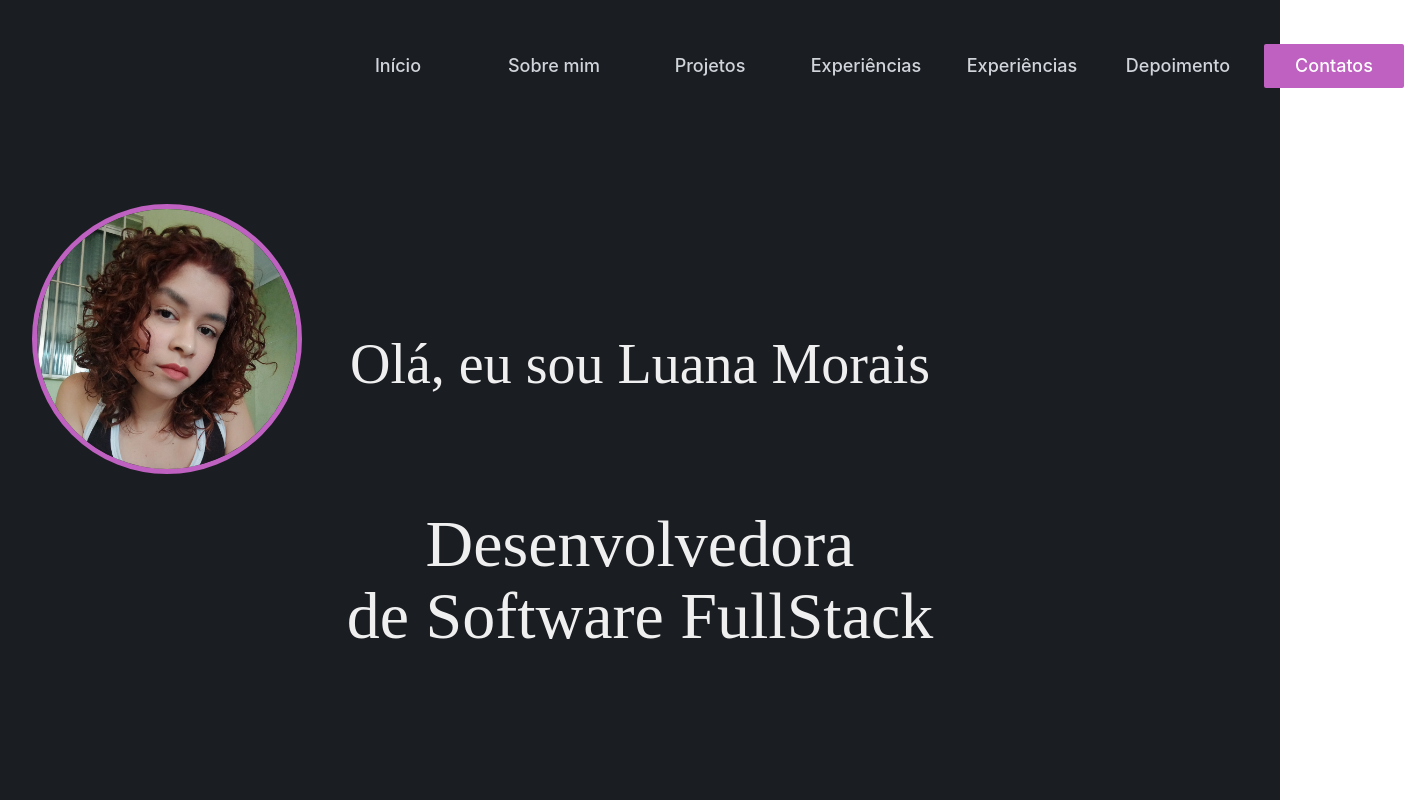
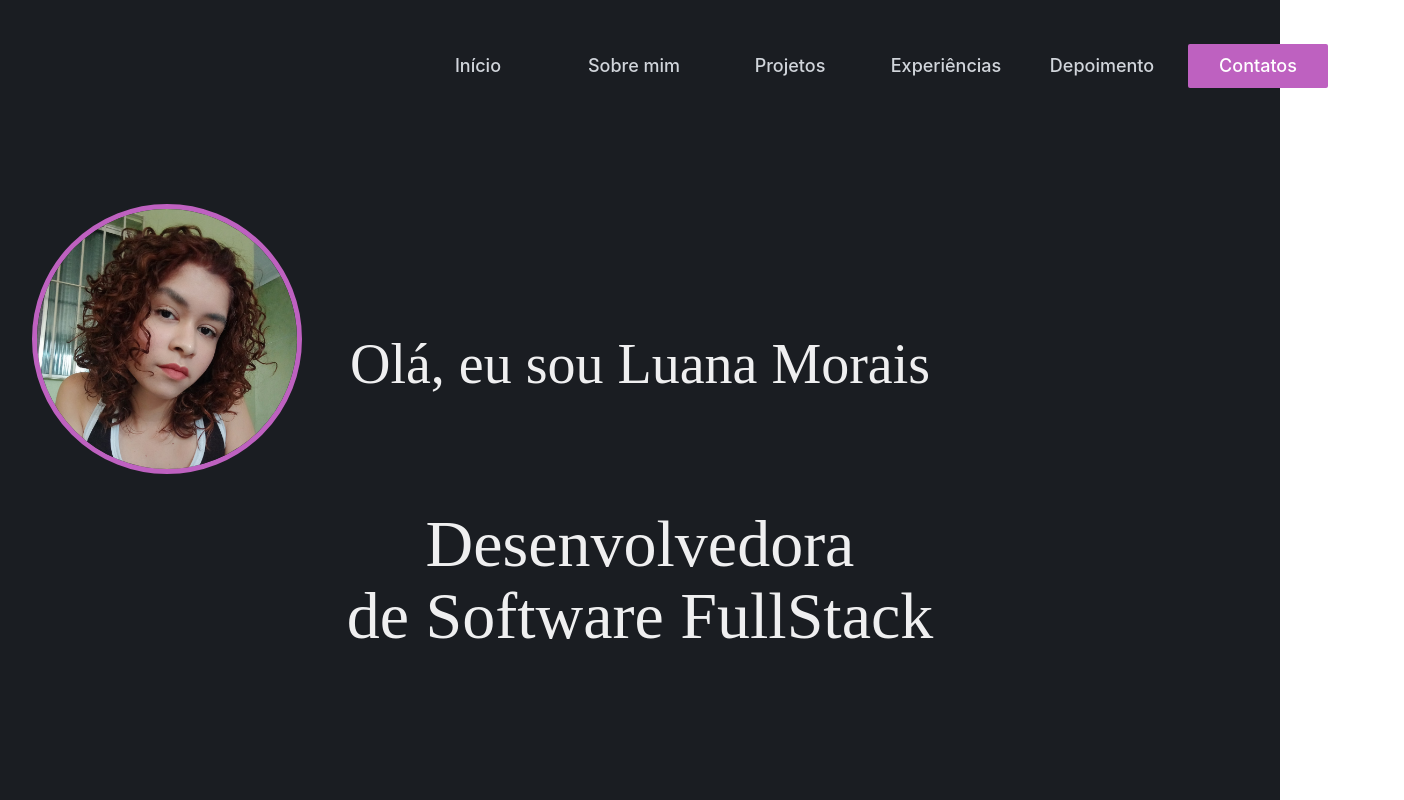
Before and after one commit to luanamoraisf/-portfolio-luana, a Vue app: page / in a window 1280 px wide. Shown: the top 800 px of the page, 1404 px wide, since content can reach past the window. Built offline with nearby package versions, Linux system fonts and the light colour scheme.

Commit message:
removing one label and fix dimensions

```diff
--- a/src/components/NavBar.vue
+++ b/src/components/NavBar.vue
@@ -1,7 +1,7 @@
 <template>
     <Disclosure as="nav" class="bg-gray-1000" style="margin-top: 1%; padding-bottom: 100%;" v-slot="{ open }">
       <div class="mx-auto max-w-7xl px-2 lg:px-6 lg:px-8">
-        <div class="relative flex h-16 justify-between ml-60">
+        <div class="relative flex h-16 justify-between ml-80">
           <div class="absolute inset-y-0 left-0 flex items-center lg:hidden">
             <!-- Mobile menu button-->
             <DisclosureButton class="relative inline-flex items-center justify-center rounded-md p-2 text-gray-400 hover:bg-gray-700 hover:text-white focus:outline-none focus:ring-2 focus:ring-inset focus:ring-white">
@@ -38,7 +38,6 @@
     { name: 'Sobre mim', href: '#', current: false },
     { name: 'Projetos', href: '#', current: false },
     { name: 'Experiências', href: '#', current: false },
-    { name: 'Experiências', href: '#', current: false },
     { name: 'Depoimento', href: '#', current: false },
     { name: 'Contatos', href: '#', current: true },
 
```
